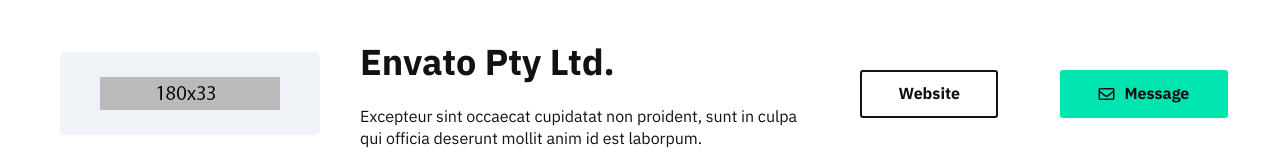
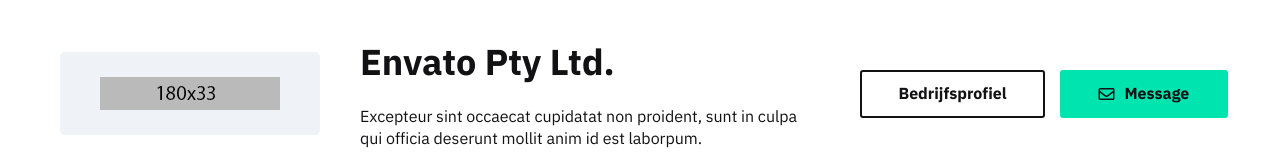
Before and after one commit to Jobhulp/Website, a Next.js app: page /jobs/job-details in a window 1280 px wide. Shown: the part 582-750 px from the top of the page. Built offline with nearby package versions, Linux system fonts and the light colour scheme.

Commit message:
Update JobDetailsCompanyInfo.tsx

```diff
--- a/src/components/employers/job-details/JobDetailsCompanyInfo.tsx
+++ b/src/components/employers/job-details/JobDetailsCompanyInfo.tsx
@@ -15,7 +15,7 @@
           <p className="no-margin">Excepteur sint occaecat cupidatat non proident, sunt in culpa qui officia deserunt mollit anim id est laborpum.</p>
         </div>
         <div className="col-lg-2 col-md-6 col-sm-12 col-xs-12 mb-4 mb-lg-0">
-          <a href="https://envato.com/" className="crumina-button button--dark button--l button--bordered">Website</a>
+          <a href="https://jobbhulp.be/jobs/company-profile" className="crumina-button button--dark button--l button--bordered">Bedrijfsprofiel</a>
         </div>
         <div className="col-lg-2 col-md-6 col-sm-12 col-xs-12 mb-0 mb-lg-0">
           <a href="#" className="crumina-button button--primary button--l button--with-icon button--icon-left"><i className="puzzle-icon far fa-envelope"></i>Message</a>
```
